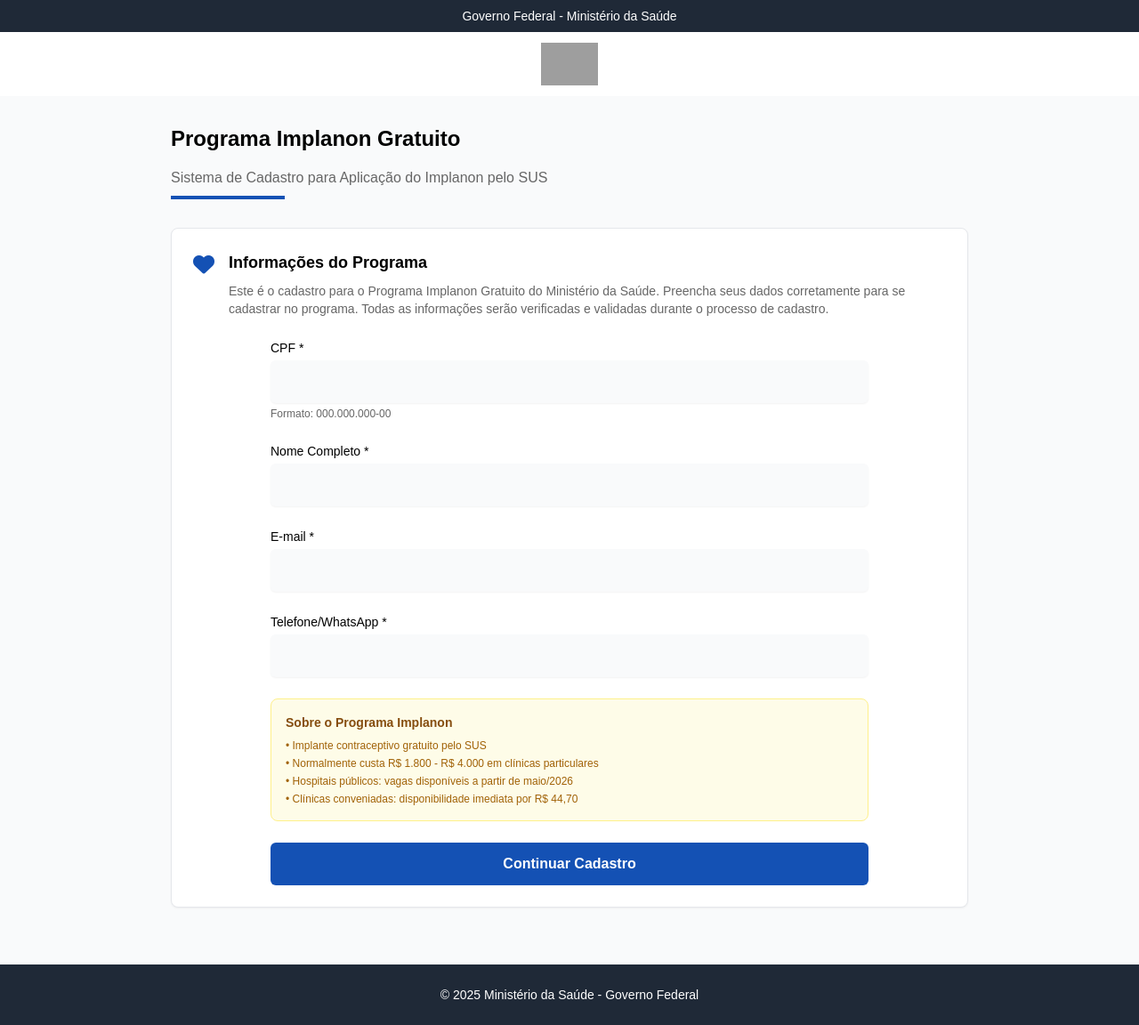
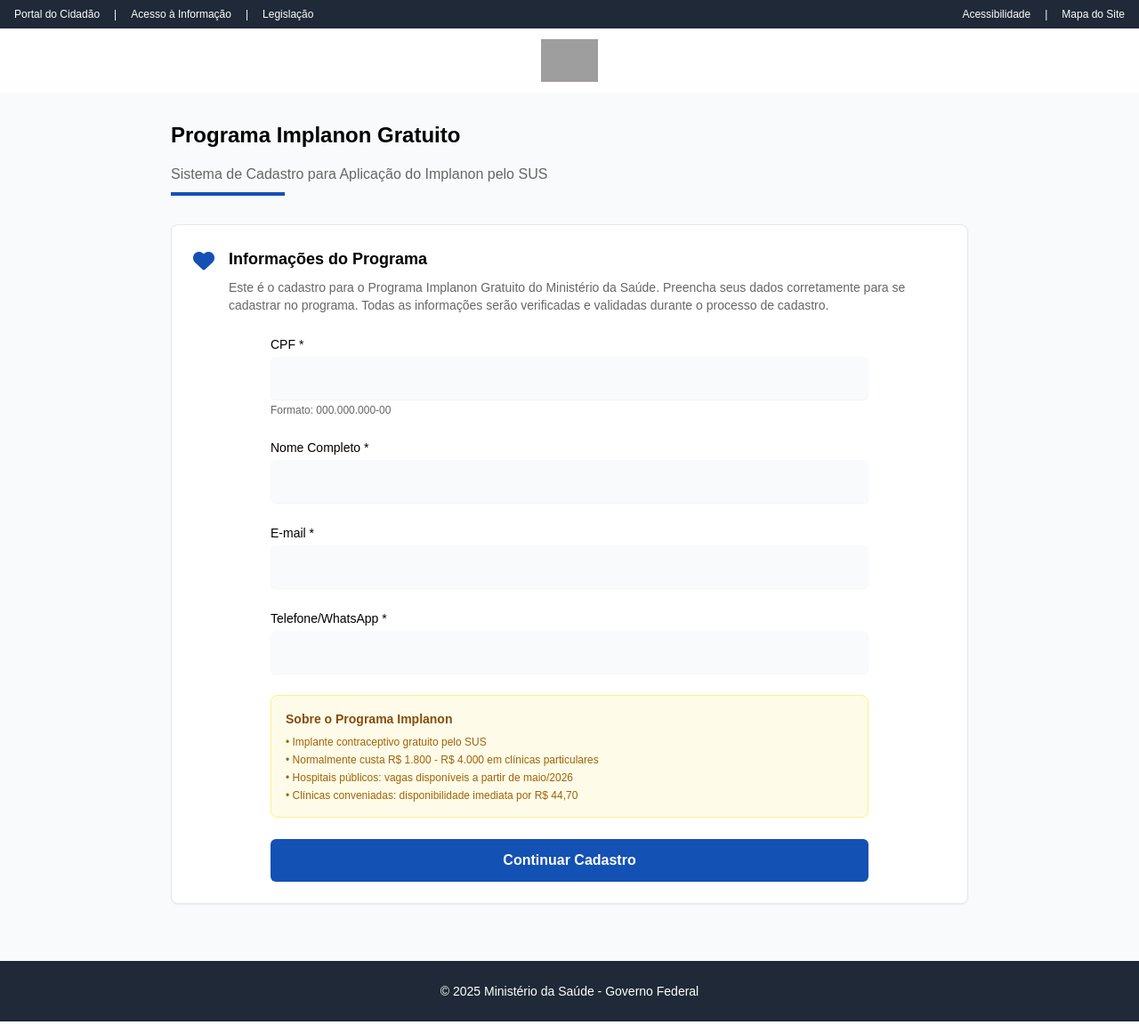
Before and after one commit to digital12981/cras, a Flask app: page / in a window 1280 px wide. Shown: the whole page at 89% size. Run offline with Flask 3, Linux system fonts and the light colour scheme; data comes from the database, SQL or seed files in the repository; some libraries are stand-ins or nearby versions; grey boxes are pictures that could not be loaded.

Commit message:
Restore the original top bar in the header with government links
Reverts changes to header top bar in index_simple.html to original state.

Replit-Commit-Author: Agent
Replit-Commit-Session-Id: f5f7ecd6-42f7-4c16-9f92-9020ec24dd7c
Replit-Commit-Screenshot-Url: https://storage.googleapis.com/screenshot-production-us-central1/d237cd1e-6dba-4a1b-84ca-dc59040b13d2/c29e72ee-2720-430b-a5f6-b4943b2f7157.jpg

```diff
--- a/templates/index_simple.html
+++ b/templates/index_simple.html
@@ -27,8 +27,21 @@
 <body class="bg-gray-50 min-h-screen flex flex-col font-body">
     <!-- Header -->
     <div class="bg-gray-800 text-white py-2">
-        <div class="container mx-auto px-4 text-center">
-            <p class="text-sm">Governo Federal - Ministério da Saúde</p>
+        <div class="container mx-auto px-4">
+            <div class="flex justify-between items-center text-xs">
+                <div class="flex space-x-4">
+                    <span>Portal do Cidadão</span>
+                    <span>|</span>
+                    <span>Acesso à Informação</span>
+                    <span>|</span>
+                    <span>Legislação</span>
+                </div>
+                <div class="flex space-x-4">
+                    <span>Acessibilidade</span>
+                    <span>|</span>
+                    <span>Mapa do Site</span>
+                </div>
+            </div>
         </div>
     </div>
 
```
